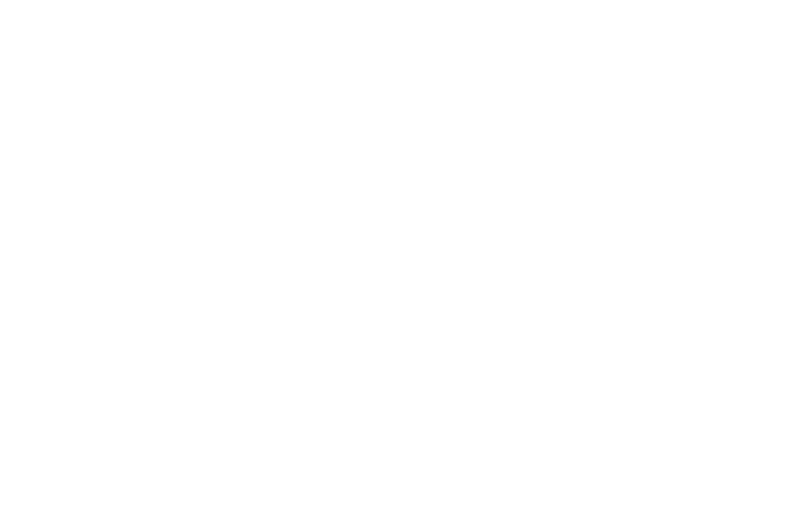
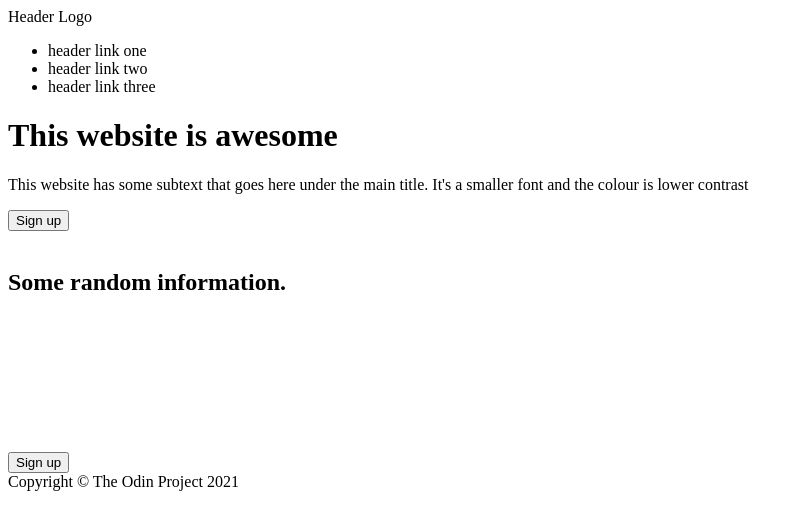
Before and after one commit to tanmaydeshp/TOPcssproject, a plain HTML site: page index.html in a window 1280 px wide. Shown: the whole page, without its empty margins (0-804 px from the left). Drawn offline with Linux system fonts and the light colour scheme.

Commit message:
HTML Template added

```diff
--- a/index.html
+++ b/index.html
@@ -7,6 +7,41 @@
     <title>Project: Landing Page</title>
 </head>
 <body>
-
+ <div class="header">
+    <div class="logo">Header Logo</div>
+    <ul>
+        <li>header link one</li>
+        <li>header link two</li>
+        <li>header link three</li>
+        </ul>
+ </div>
+ <div class="hero">
+<div class="hero-text">
+    <h1>This website is awesome</h1>
+    <p>This website has some subtext that goes here under the main title. It's a smaller font and the colour is lower contrast</p>
+    <button>Sign up</button>
+</div>
+<div class="hero-img"><img src=""></div>
+ </div>
+ <div class="info">
+    <h2>Some random information.</h2>
+    <div class="info-cards">
+        <div class="info-card"><img src=""><p></p></div>
+        <div class="info-card"><img src=""><p></p></div>
+        <div class="info-card"><img src=""><p></p></div>
+        <div class="info-card"><img src=""><p></p></div>
+    </div>
+ </div>
+ <div class="quote">
+    <div class="quote-txt"></div>
+    <div class="quote-attr"></div>
+ </div>
+ <div class="cta">
+    <div class="cta-txt"></div>
+    <button>Sign up</button>
+ </div>
+ <div class="footer">
+    Copyright © The Odin Project 2021
+ </div>
 </body>
 </html>
```
